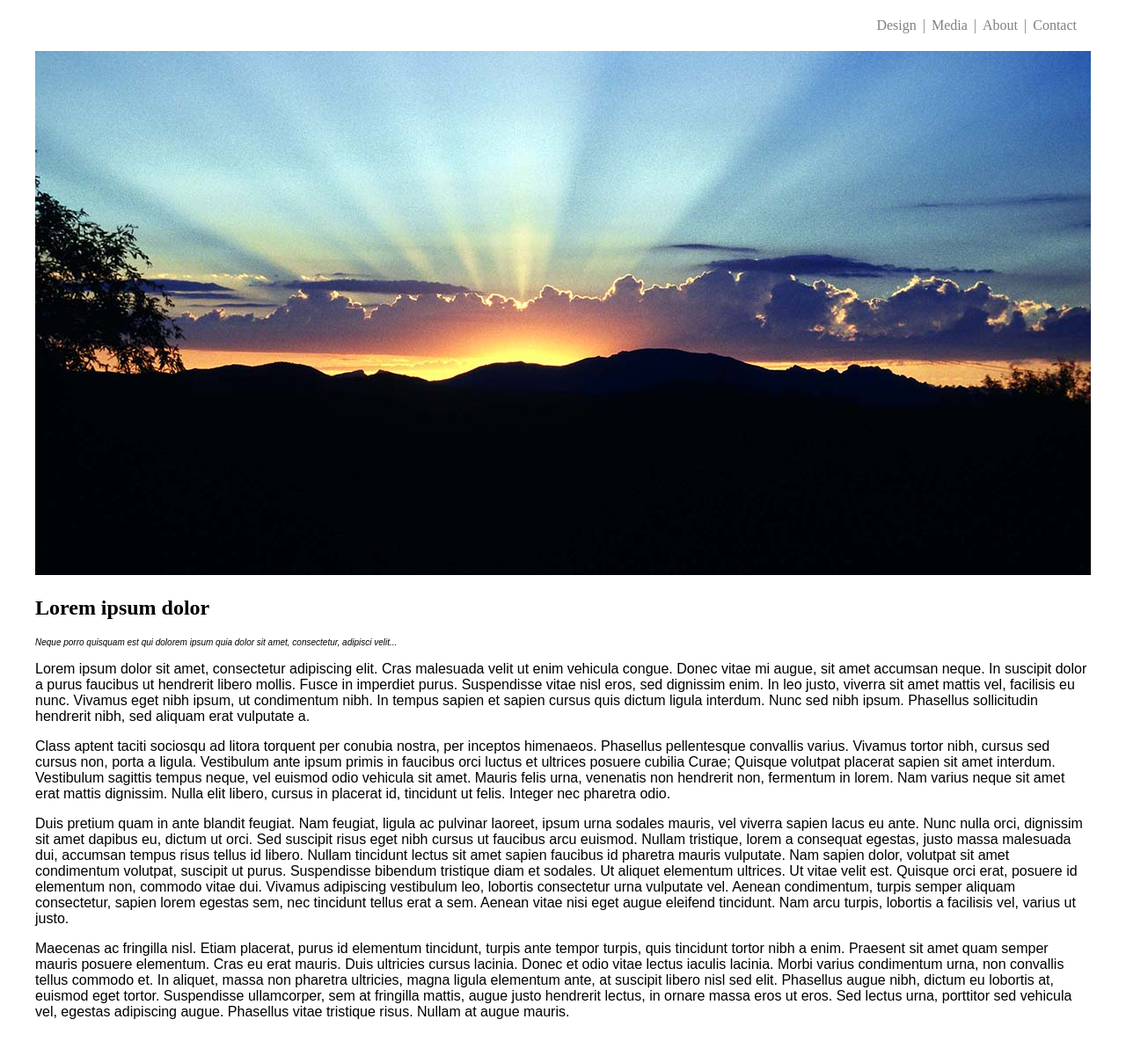
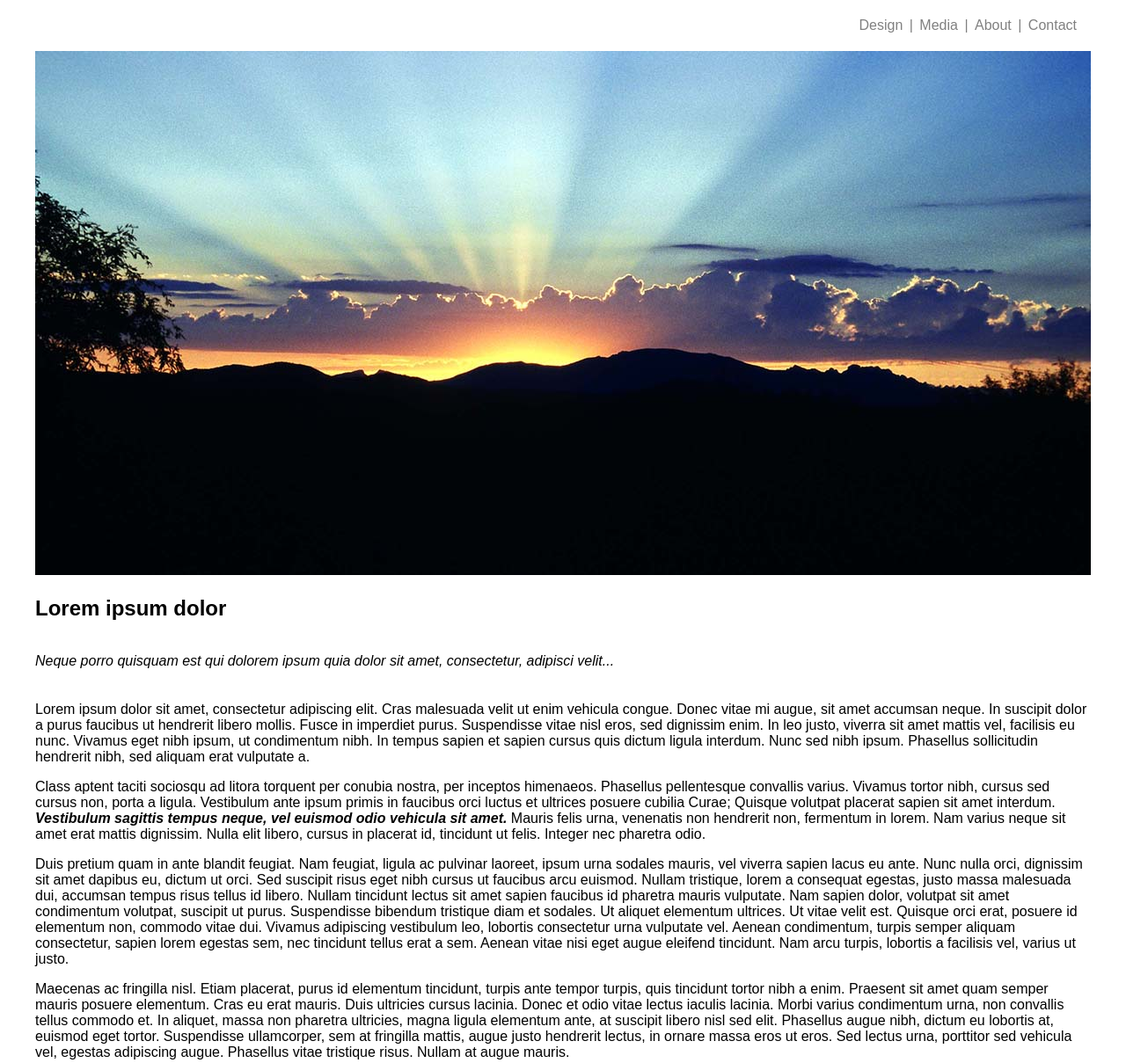
Before and after one commit to dinoaj/dinoweb, a plain HTML site: page index.html in a window 1280 px wide. Shown: the whole page at 88% size. Before the commit the page ends 1176 px from the top, so only its background shows below. Drawn offline with Linux system fonts and the light colour scheme.

Commit message:
final cleanup first project
final cleanup of first project.

```diff
--- a/css/style.css
+++ b/css/style.css
@@ -8,6 +8,7 @@ ul {
 	text-align: right;
 	margin: 20px 10px;
 	max-width: 100%;
+	font-family: "Good Times", sans-serif;
 }
 
 li {
@@ -38,16 +39,12 @@ img {
 	height: auto;
 }
 
-h1 {
+h2 {
 	font-family: "Good Times", sans-serif;
 }
 
 h6 {
-	font-family: "PT Sans", sans-serif;
-	font-style: italic;
-	font-size: 10px;
-	font-weight: normal;
-	margin: 7px auto;
+	font: italic normal 1em "PT Sans", sans-serif;
 }
 
 p {
@@ -55,5 +52,5 @@ p {
 }
 
 span {
-	font-family: "Chaparral Pro", sans-serif;
+	font: italic bold 1em "Chaparral Pro", sans-serif;
 }
--- a/index.html
+++ b/index.html
@@ -5,11 +5,11 @@
 
   <meta charset="utf-8" >
 
-  <link rel="stylesheet" href="css/style.css" >
-
   <script type="text/javascript" src="//use.typekit.net/rdb4lse.js"></script>
 
   <script type="text/javascript">try{Typekit.load();}catch(e){}</script>
+
+   <link rel="stylesheet" href="css/style.css" >
 
   <title>dinoweb.dev</title>
 
```
